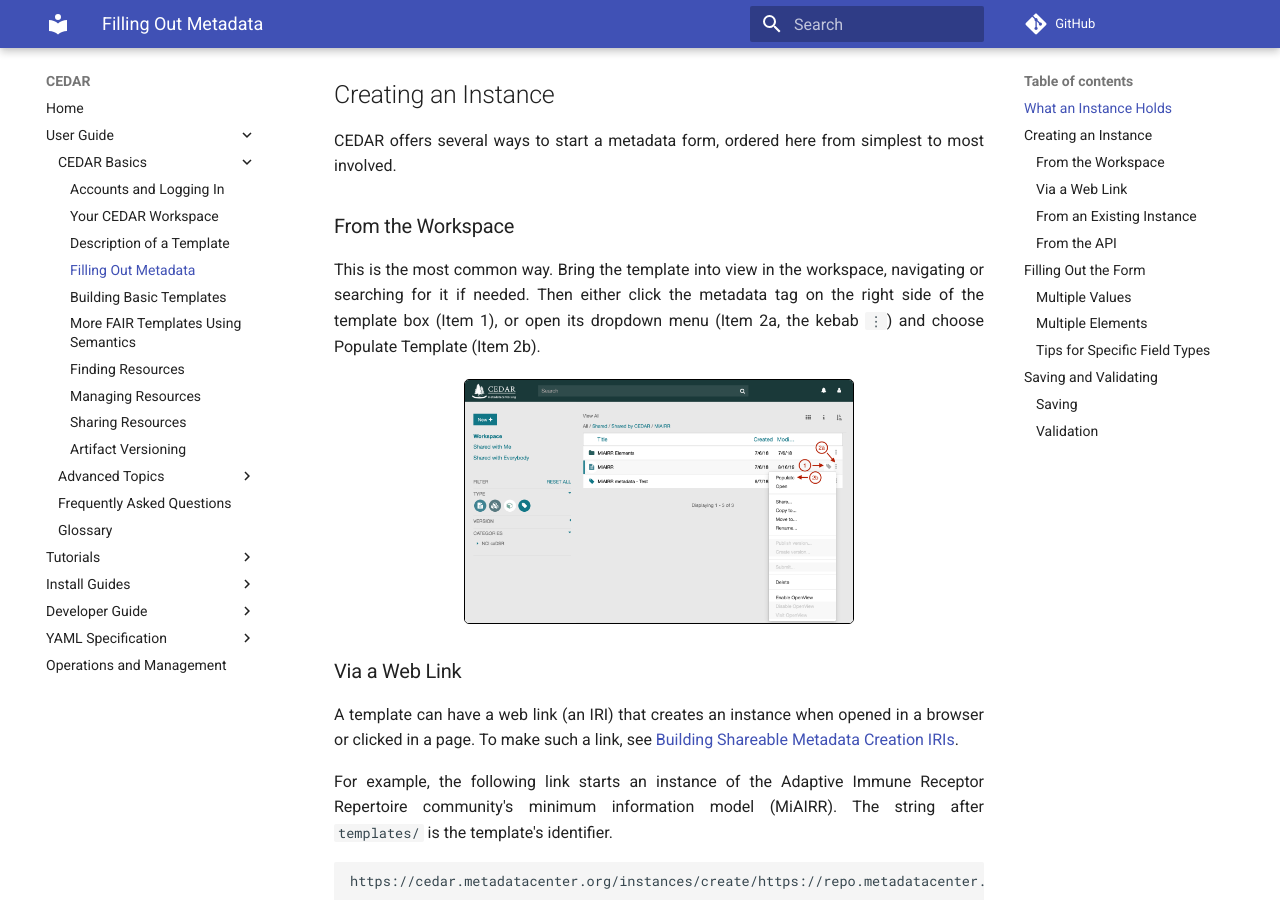
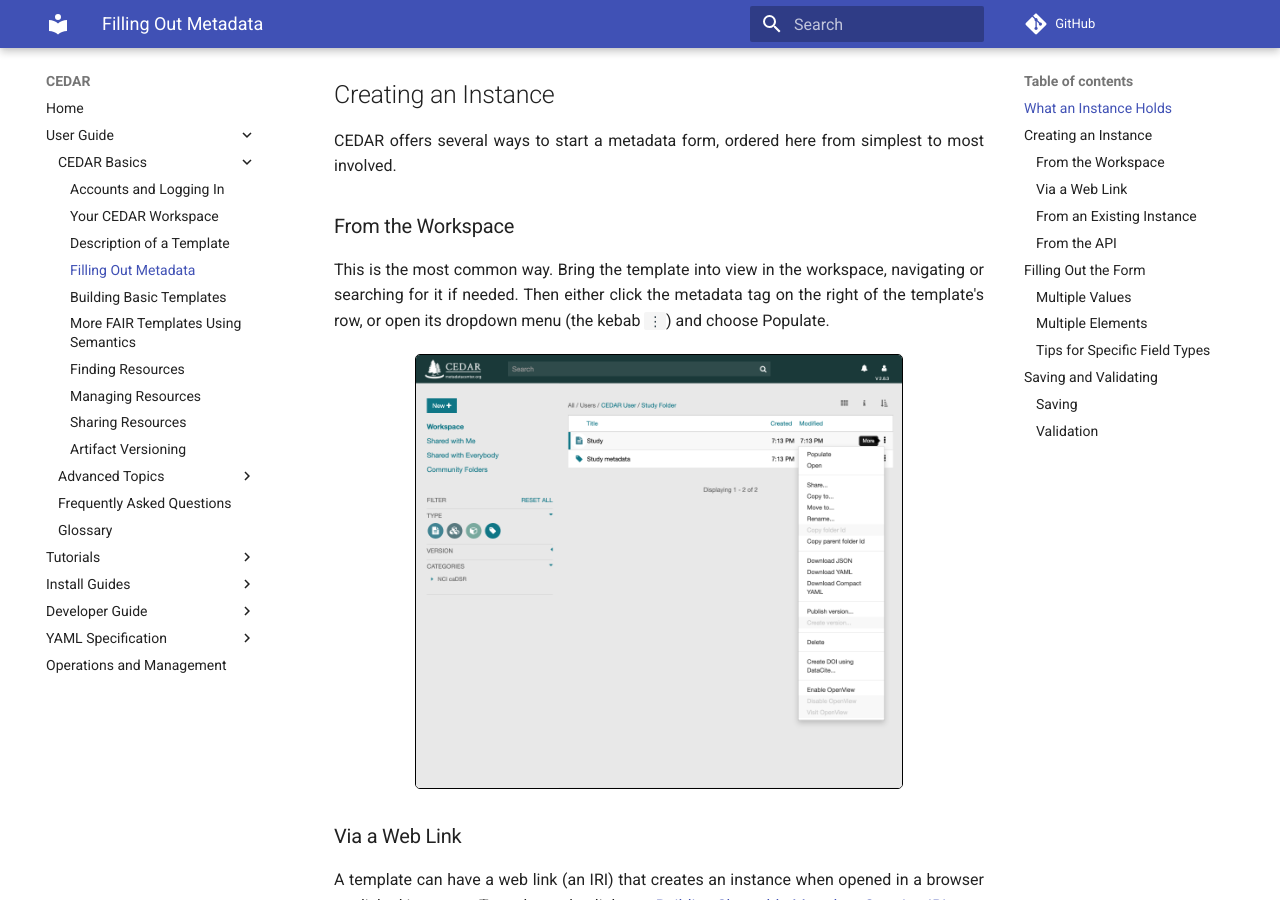
Before and after one commit to metadatacenter/cedar-mkdocs, an MkDocs documentation site: the page built from docs/user-guide/filling-out-metadata.md, in a window 1280 px wide and 900 px high, scrolled down 506 px. Built offline with MkDocs 1.6.1 and Material for MkDocs 9.7.7, drawn with Linux system fonts in a browser that asks for light colours; comment, search, counter and statistics services are not loaded.

Commit message:
Refresh filling-out-metadata core figures (populate, empty/filled form)
Use fresh current-UI captures for starting an instance (the resource menu's
Populate), the empty metadata form, and the filled form (on saving). Remaining
filling figures — multiple values, dropdowns, suggestions, attribute-value —
are feature-specific and await a dedicated capture pass.

Co-Authored-By: Claude Opus 4.8 <noreply@anthropic.com>

```diff
--- a/docs/user-guide/filling-out-metadata.md
+++ b/docs/user-guide/filling-out-metadata.md
@@ -23,11 +23,10 @@ involved.
 ### From the Workspace
 
 This is the most common way. Bring the template into view in the workspace, navigating or
-searching for it if needed. Then either click the metadata tag on the right side of the
-template box (Item 1), or open its dropdown menu (Item 2a, the kebab `⋮`) and choose Populate
-Template (Item 2b).
+searching for it if needed. Then either click the metadata tag on the right of the
+template's row, or open its dropdown menu (the kebab `⋮`) and choose Populate.
 
-![](../img/userguide/template-population-annotated-20191119.png){:width="60%" class="centered"}
+![](../img/userguide/resource-menu.png){:width="75%" class="centered"}
 
 ### Via a Web Link
 
@@ -79,10 +78,10 @@ When the instance opens, click in any field to start entering metadata. To move
 field, press Return, once or twice depending on the field type; in a few cases you click the
 next field instead.
 
+![](../img/userguide/metadata-empty-form.png){:width="80%" class="centered"}
+
 Some instances show elements as a collapsed outline, with their fields hidden. Click an
 element's header to expand it and fill out the fields inside.
-
-![](../img/userguide/entering-metadata-folded-elements-20191124.png){:width="80%" class="centered"}
 
 Your metadata is not stored until you click **SAVE**, in the lower-right corner; you may need
 to scroll to the end of a long form to reach it. Save often, so little is lost if the browser
@@ -172,7 +171,7 @@ number.
 
 To save the instance, click the Save button at the lower right.
 
-![](../img/userguide/entering-metadata-folded-elements-20191124.png){:width="75%" class="centered"}
+![](../img/userguide/metadata-filled-form.png){:width="75%" class="centered"}
 
 You can save at any time while editing. If you try to leave with unsaved changes, CEDAR warns
 you: Continue discards the changes, Go Back returns you to the instance to save. There is no
```
Also changed, not shown: docs/img/userguide/entering-metadata-folded-elements-20191124.png (deleted), docs/img/userguide/metadata-empty-form.png (added), docs/img/userguide/metadata-filled-form.png (added), docs/img/userguide/template-population-annotated-20191119.png (deleted).
